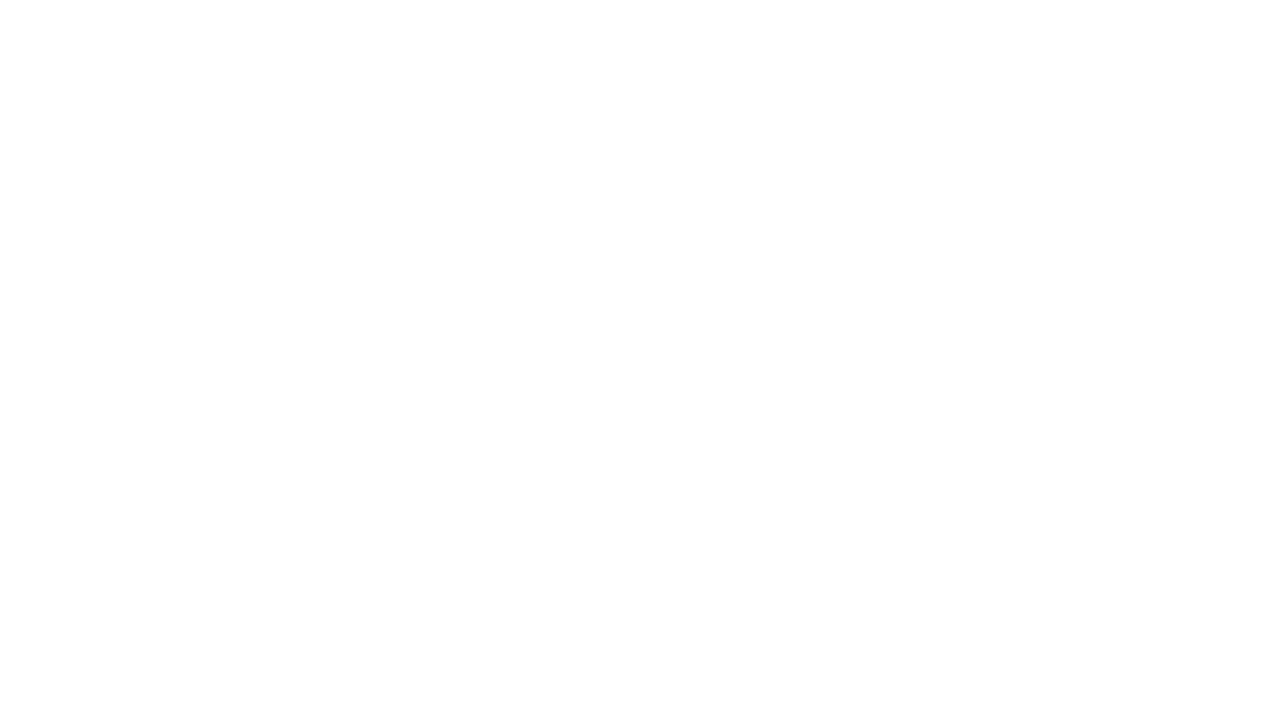
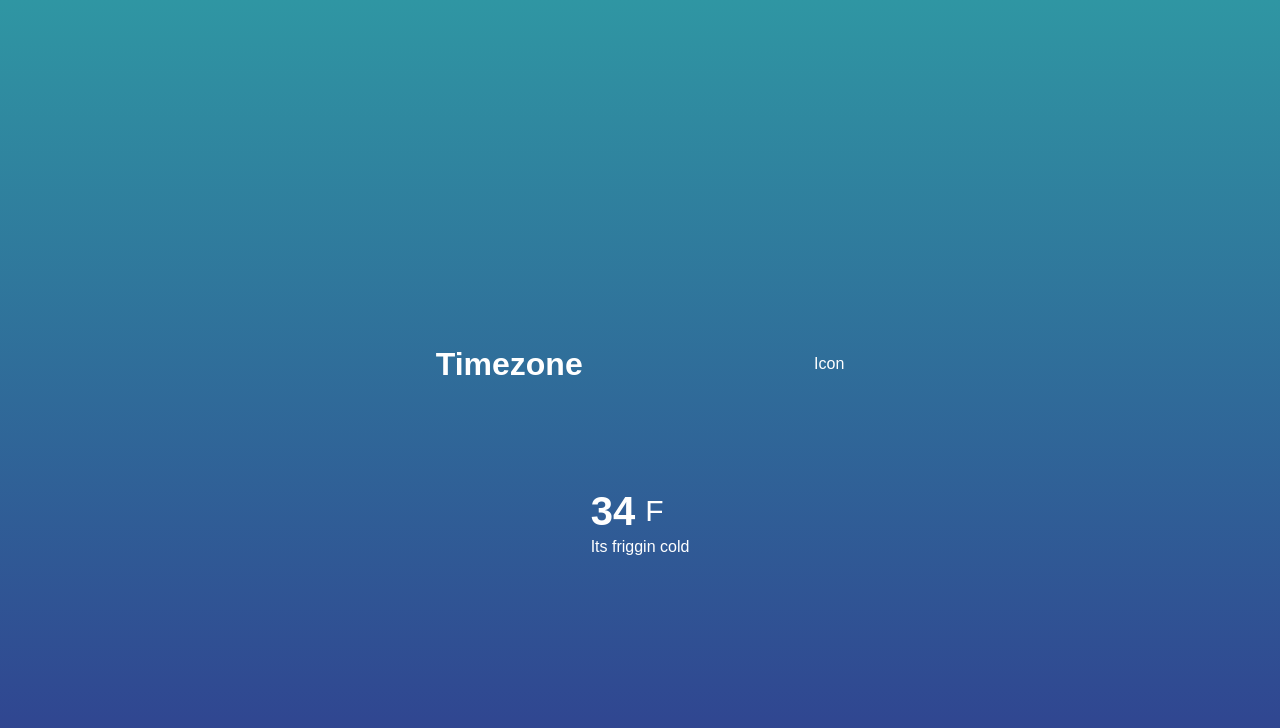
Before and after one commit to Nikolov87/DARKSKY-API, a plain HTML site: page index.html in a window 1280 px wide. Drawn offline with Linux system fonts and the light colour scheme.

Commit message:
3th commit

```diff
--- a/app.js
+++ b/app.js
@@ -0,0 +1,14 @@
+window.addEventListener('load', ()=> {
+  let long;
+  let lat;
+
+  if (navigator.geolocation) {
+    navigator.geolocation.getCurrentPosition(position => {
+        long = position.coords.longitude;
+        lat = position.coords.latitude;
+
+        const api = `https://api.darksky.net/forecast/fd9d9c6418c23d94745b836767721ad1/${lat},${long}`;
+    });
+    //18:00min on the video
+  }
+});
--- a/index.html
+++ b/index.html
@@ -8,7 +8,17 @@
     <title>Weather</title>
 </head>
 <body>
-
+    <div class="location">
+        <h1 class="location-timezone">Timezone</h1>
+        <p>Icon</p>
+    </div>
+    <div class="temperatue">
+        <div class="degree-section">
+       <h2 class="temperature-degree">34</h2>
+       <span>F</span>
+    </div>
+       <div class="temperature-description">Its friggin cold</div>
+    </div>
 
     <script src="app.js"></script>
 </body>
--- a/style.css
+++ b/style.css
@@ -0,0 +1,44 @@
+* {
+    margin: 0;
+    padding: 0;
+    box-sizing: border-box;
+}
+
+body {
+    height: 100vh;
+    display: flex;
+    justify-content: center;
+    flex-direction: column;
+    align-items: center;
+    background: linear-gradient(rgb(47, 150, 163), rgb(48, 62,  143));
+    font-family: sans-serif;
+    color: white;
+ }
+
+  .location,
+  .temperature {
+    height: 30vh;
+    width: 50%;
+    display: flex;
+    justify-content: space-around;
+    align-items: center;
+  }
+
+  .temperature {
+    flex-direction: column;
+  }
+
+  .degree-section {
+    display: flex;
+    align-items: center;
+    cursor: pointer;
+  }
+
+  .degree-section span {
+    margin: 10px;
+    font-size: 30px;
+  }
+
+  .degree-section h2 {
+    font-size: 40px;
+  }
```
Also changed, not shown: 1 other file.
